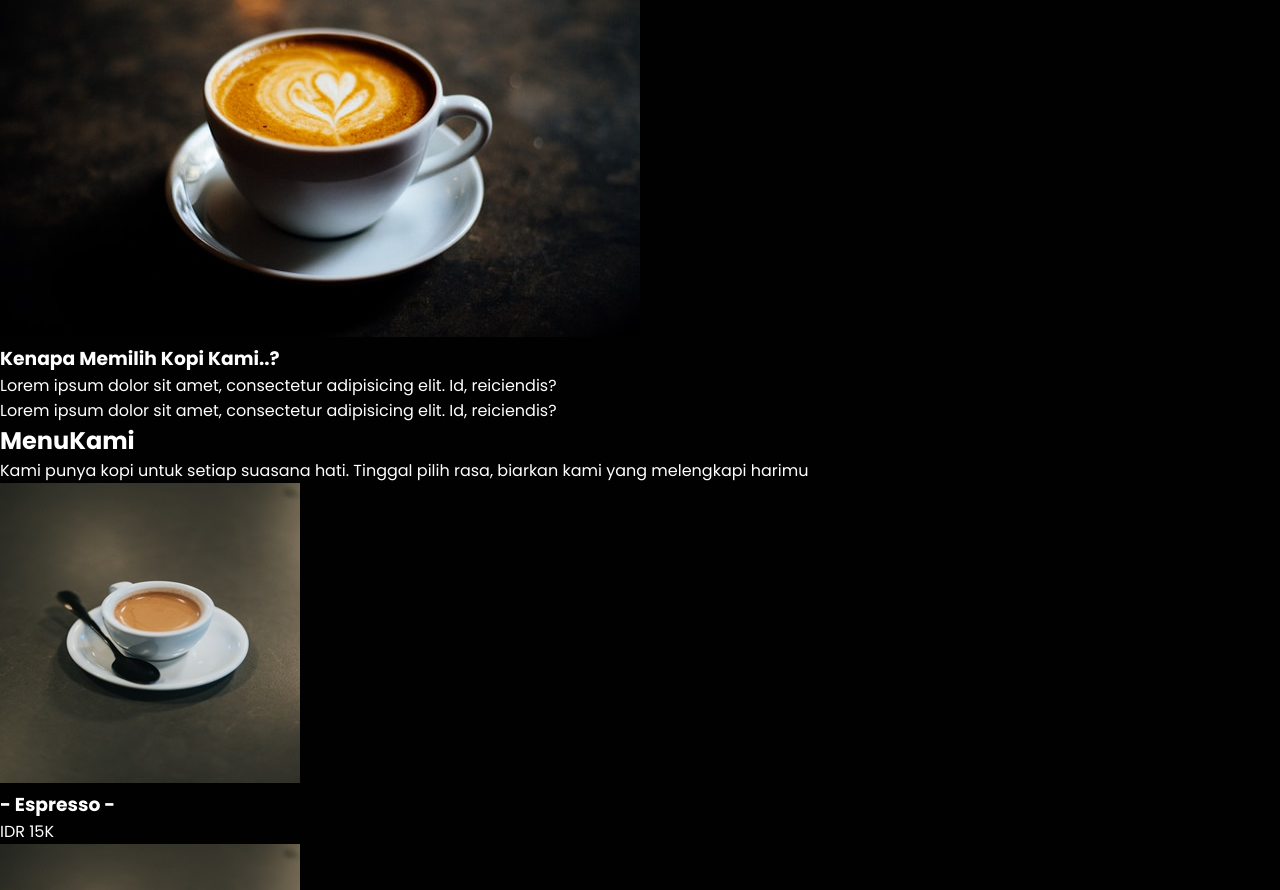
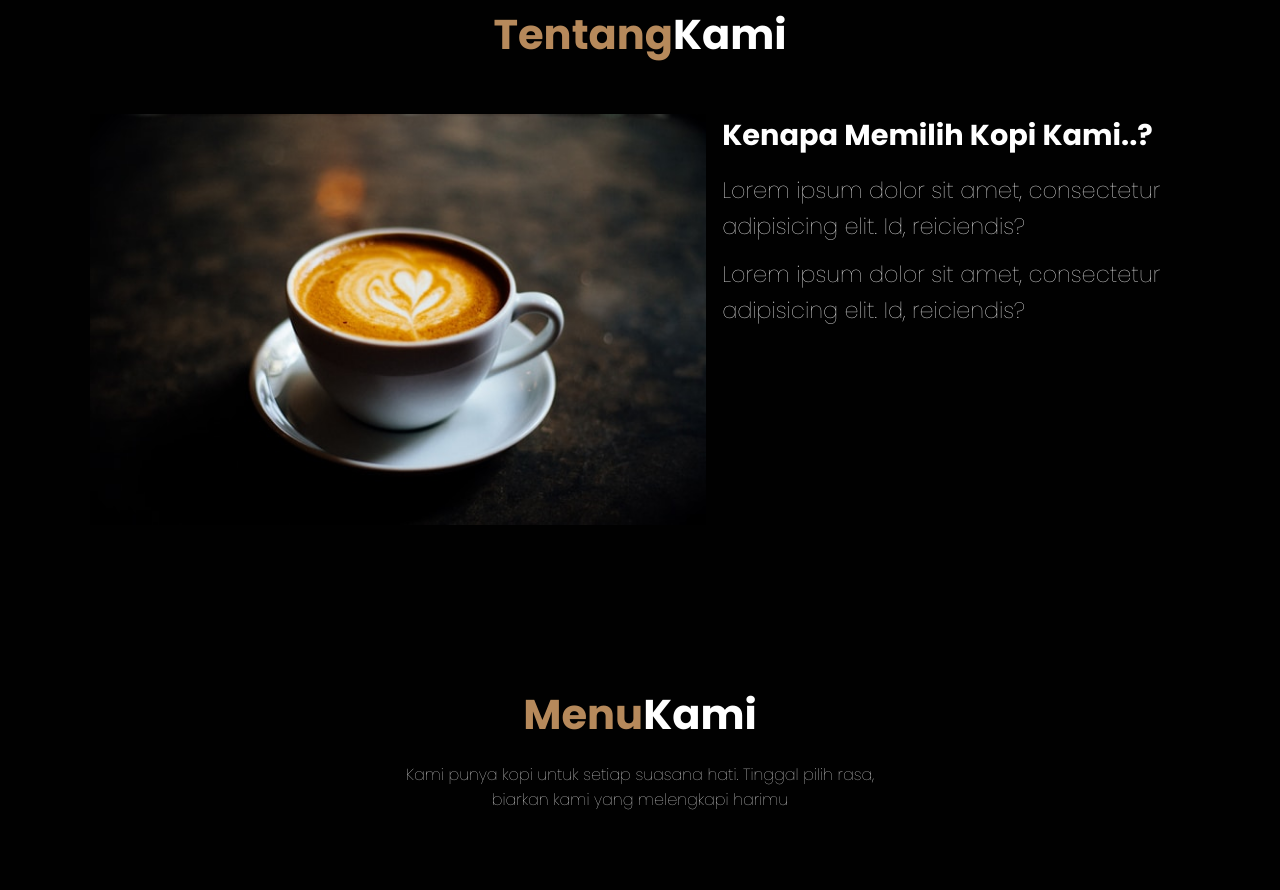
Before and after one commit to hendra-rubama/latihan-websitekopi, a plain HTML site: page index.html in a window 1280 px wide. Shown: the part 925-1815 px from the top of the page. Drawn offline with nearby package versions, Linux system fonts and the light colour scheme.

Commit message:
Update menu section style.css

```diff
--- a/css/style.css
+++ b/css/style.css
@@ -122,6 +122,91 @@ body {
   font-size: 1.4rem;
 }
 
+/* about section */
+.about,
+.menu,
+.products,
+.contact {
+  padding: 8rem 7% 1.4rem;
+}
+
+.about h2,
+.menu h2,
+.products h2,
+.contact h2 {
+  text-align: center;
+  font-size: 2.6rem;
+  margin-bottom: 3rem;
+}
+
+.about h2 span,
+.menu h2 span,
+.products h2 span,
+.contact h2 span {
+  color: var(--primary);
+}
+
+.about .row {
+  display: flex;
+}
+
+.about .row .about-img {
+  flex: 1 1 45rem;
+}
+
+.about .row .about-img img {
+  width: 100%;
+}
+
+.about .row .content {
+  flex: 1 1 35rem;
+  padding: 0 1rem;
+}
+
+.about .row .content h3 {
+  font-size: 1.8rem;
+  margin-bottom: 1rem;
+}
+
+.about .row .content p {
+  margin-bottom: 0.8rem;
+  font-size: 1.4rem;
+  font-weight: 100;
+  line-height: 1.6;
+}
+
+/* Menu Section */
+.menu h2 {
+  margin-bottom: 1rem;
+}
+
+.menu p,
+.products p,
+.contact p {
+  text-align: center;
+  max-width: 30rem;
+  margin: auto;
+  font-weight: 100;
+  line-height: 1.6;
+}
+
+.menu .row {
+  display: flex;
+  flex-wrap: wrap;
+  margin-top: 5rem;
+  justify-content: center;
+}
+
+.menu .row .menu-card {
+  text-align: center;
+  padding-bottom: 4rem;
+}
+
+.menu .row .menu-card img {
+  border-radius: 50%;
+  width: 80%;
+}
+
 /* Media Queries */
 
 /* Laptop */
```
